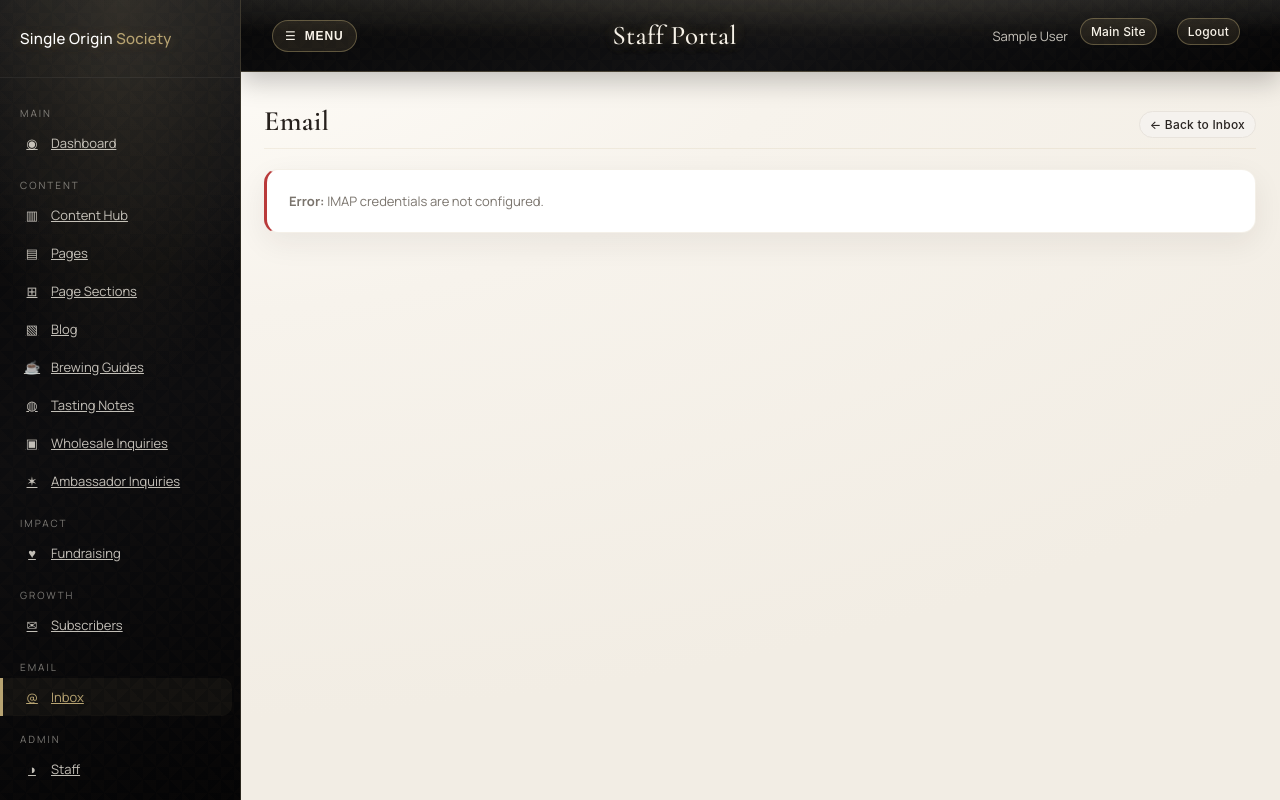
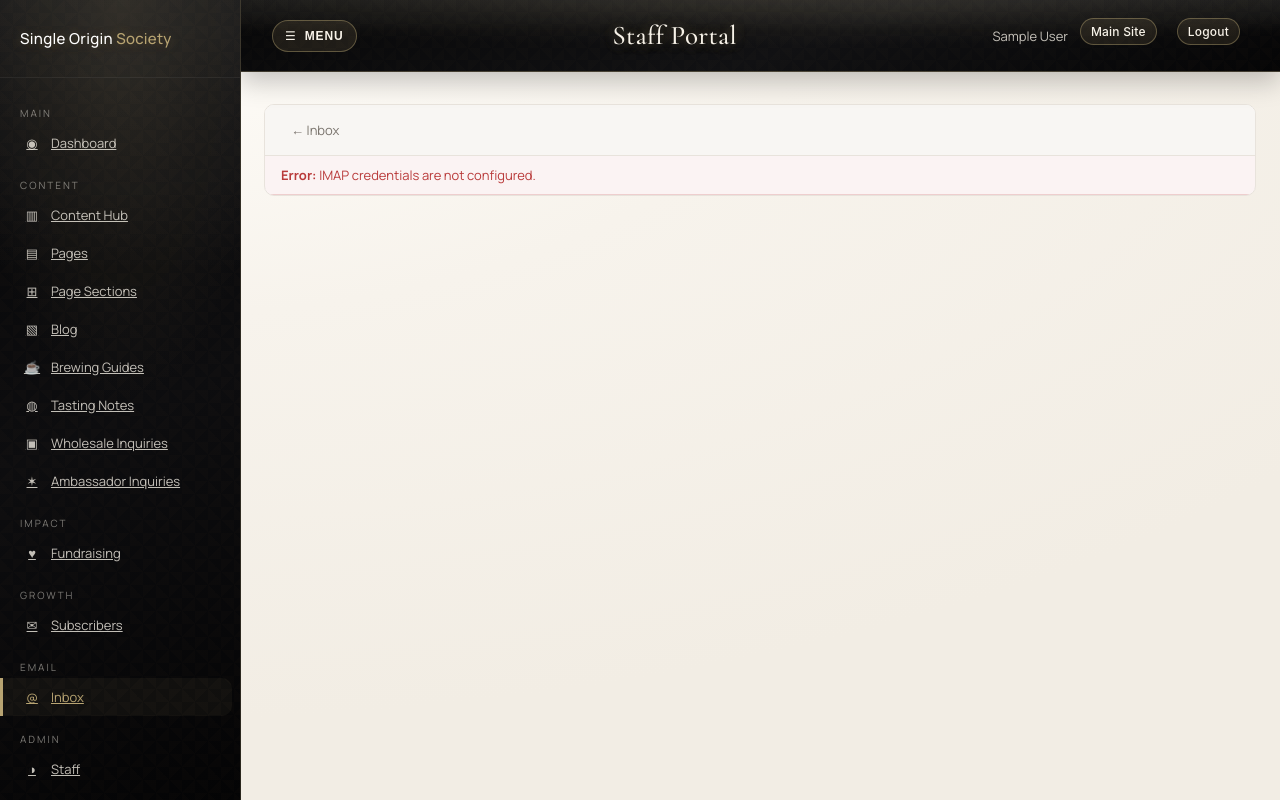
Before and after one commit to jeuanimo/Single-Origin-Society-frontend, a Django app: page /portal/email/1/ in a window 1280 px wide. Run offline with Django 5.2, Linux system fonts and the light colour scheme; the visitor is signed in with stand-in values (Sample User, id 1); some libraries are stand-ins or nearby versions.

Commit message:
Style email inbox and detail view to match Gmail layout with SOS palette

```diff
--- a/static/css/portal.css
+++ b/static/css/portal.css
@@ -1544,3 +1544,196 @@ body.portal-nav-collapsed .portal-main {
 .p-email-plain { white-space: pre-wrap; font-family: inherit; font-size: 14px; line-height: 1.6; padding: 24px; margin: 0; }
 
 .p-error-card { border-left: 3px solid var(--p-danger); }
+
+/* ─── Gmail-style Email UI ─── */
+.gm-wrap {
+  background: var(--p-card);
+  border: 1px solid var(--p-border);
+  border-radius: var(--p-radius-md);
+  overflow: hidden;
+  max-width: 100%;
+}
+
+/* Toolbar */
+.gm-toolbar {
+  display: flex;
+  align-items: center;
+  justify-content: space-between;
+  padding: 10px 16px;
+  border-bottom: 1px solid var(--p-border);
+  background: var(--p-bg);
+}
+.gm-toolbar-left { display: flex; align-items: center; gap: 12px; }
+.gm-toolbar-right { display: flex; align-items: center; gap: 12px; }
+.gm-refresh-btn {
+  width: 32px;
+  height: 32px;
+  border-radius: 50%;
+  display: flex;
+  align-items: center;
+  justify-content: center;
+  background: transparent;
+  color: var(--p-text-secondary);
+  font-size: 18px;
+  text-decoration: none;
+  transition: background 0.15s;
+}
+.gm-refresh-btn:hover { background: var(--p-gold-light); color: var(--p-gold); }
+.gm-account { font-size: 13px; color: var(--p-text-secondary); }
+.gm-count { font-size: 12px; color: var(--p-text-secondary); }
+.gm-back-btn {
+  font-size: 13px;
+  color: var(--p-text-secondary);
+  text-decoration: none;
+  padding: 6px 10px;
+  border-radius: var(--p-radius);
+  transition: background 0.15s;
+}
+.gm-back-btn:hover { background: var(--p-gold-light); color: var(--p-gold); }
+
+/* Error bar */
+.gm-error-bar {
+  padding: 10px 16px;
+  background: rgba(185, 58, 58, 0.06);
+  border-bottom: 1px solid rgba(185, 58, 58, 0.2);
+  font-size: 13px;
+  color: var(--p-danger);
+}
+
+/* Message list rows */
+.gm-list { display: flex; flex-direction: column; }
+.gm-row {
+  display: flex;
+  align-items: center;
+  padding: 0 16px;
+  height: 50px;
+  border-bottom: 1px solid var(--p-border);
+  text-decoration: none;
+  color: var(--p-text);
+  background: #f5f5f0;
+  gap: 12px;
+  transition: background 0.1s, box-shadow 0.1s;
+  cursor: pointer;
+}
+.gm-row:last-child { border-bottom: none; }
+.gm-row:hover { background: #ede8e0; box-shadow: inset 1px 0 0 var(--p-gold), inset -1px 0 0 var(--p-gold); }
+.gm-unread { background: #fff; font-weight: 600; }
+.gm-unread:hover { background: #faf8f4; }
+
+.gm-star {
+  color: var(--p-gold);
+  font-size: 14px;
+  flex-shrink: 0;
+  width: 20px;
+  text-align: center;
+}
+.gm-sender {
+  width: 180px;
+  flex-shrink: 0;
+  font-size: 13px;
+  overflow: hidden;
+  text-overflow: ellipsis;
+  white-space: nowrap;
+}
+.gm-subject-wrap {
+  flex: 1;
+  overflow: hidden;
+  display: flex;
+  align-items: center;
+  gap: 6px;
+  min-width: 0;
+}
+.gm-subject {
+  font-size: 13px;
+  overflow: hidden;
+  text-overflow: ellipsis;
+  white-space: nowrap;
+}
+.gm-date {
+  flex-shrink: 0;
+  font-size: 12px;
+  color: var(--p-text-secondary);
+  width: 80px;
+  text-align: right;
+}
+.gm-empty {
+  padding: 48px 24px;
+  text-align: center;
+  color: var(--p-text-secondary);
+  font-size: 14px;
+}
+
+/* Detail view */
+.gm-detail-wrap { padding: 24px 32px; }
+.gm-detail-subject {
+  font-size: 22px;
+  font-weight: 400;
+  color: var(--p-text);
+  margin: 0 0 20px;
+  padding-bottom: 12px;
+  border-bottom: 1px solid var(--p-border);
+}
+.gm-detail-header {
+  display: flex;
+  align-items: flex-start;
+  gap: 14px;
+  margin-bottom: 20px;
+}
+.gm-detail-avatar {
+  width: 40px;
+  height: 40px;
+  border-radius: 50%;
+  background: var(--p-gold);
+  color: #fff;
+  display: flex;
+  align-items: center;
+  justify-content: center;
+  font-size: 16px;
+  font-weight: 600;
+  flex-shrink: 0;
+}
+.gm-detail-meta { flex: 1; }
+.gm-detail-from { font-size: 14px; margin-bottom: 2px; }
+.gm-detail-to-date {
+  display: flex;
+  gap: 12px;
+  font-size: 12px;
+  color: var(--p-text-secondary);
+}
+.gm-detail-body {
+  border: 1px solid var(--p-border);
+  border-radius: var(--p-radius);
+  overflow: hidden;
+  margin-bottom: 24px;
+}
+.gm-iframe {
+  width: 100%;
+  min-height: 480px;
+  border: none;
+  display: block;
+}
+.gm-plain {
+  white-space: pre-wrap;
+  font-family: inherit;
+  font-size: 14px;
+  line-height: 1.7;
+  padding: 24px;
+  margin: 0;
+  color: var(--p-text);
+}
+.gm-detail-actions { display: flex; gap: 10px; }
+.gm-reply-btn {
+  display: inline-flex;
+  align-items: center;
+  gap: 6px;
+  padding: 8px 18px;
+  border: 1px solid var(--p-border);
+  border-radius: 20px;
+  font-size: 13px;
+  font-weight: 500;
+  color: var(--p-text);
+  text-decoration: none;
+  background: var(--p-card);
+  transition: background 0.15s, border-color 0.15s;
+}
+.gm-reply-btn:hover { background: var(--p-gold-light); border-color: var(--p-gold); color: var(--p-gold-dark); }
--- a/templates/portal/email/detail.html
+++ b/templates/portal/email/detail.html
@@ -1,38 +1,58 @@
 {% extends "portal/base.html" %}
-{% block title %}{% if message %}{{ message.subject }}{% else %}Email{% endif %}{% endblock %}
+{% block title %}
+  {% if message %}{{ message.subject }}{% else %}Email{% endif %}
+{% endblock title %}
 {% block content %}
-<div class="p-page-header">
-  <h2 class="p-page-title">Email</h2>
-  <a href="{% url 'portal:email_inbox' %}" class="p-btn p-btn-secondary p-btn-sm">← Back to Inbox</a>
+
+<div class="gm-wrap">
+
+  <div class="gm-toolbar">
+    <div class="gm-toolbar-left">
+      <a href="{% url 'portal:email_inbox' %}" class="gm-back-btn">← Inbox</a>
+    </div>
+    <div class="gm-toolbar-right">
+      {% if message %}
+      <a href="mailto:{{ message.from }}?subject=Re: {{ message.subject|urlencode }}" class="gm-reply-btn">↩ Reply</a>
+      {% endif %}
+    </div>
   </div>
 
   {% if error %}
-<div class="p-card" style="border-left: 3px solid var(--p-danger);">
-  <p class="p-muted p-no-margin"><strong>Error:</strong> {{ error }}</p>
+  <div class="gm-error-bar">
+    <strong>Error:</strong> {{ error }}
   </div>
   {% endif %}
 
   {% if message %}
-<div class="p-card p-mb-16">
-  <table class="p-email-meta-table">
-    <tr><td class="p-email-meta-label">From</td><td>{{ message.from }}</td></tr>
-    <tr><td class="p-email-meta-label">To</td><td>{{ message.to }}</td></tr>
-    <tr><td class="p-email-meta-label">Subject</td><td><strong>{{ message.subject }}</strong></td></tr>
-    <tr><td class="p-email-meta-label">Date</td><td>{{ message.date }}</td></tr>
-  </table>
+  <div class="gm-detail-wrap">
+
+    <h2 class="gm-detail-subject">{{ message.subject }}</h2>
+
+    <div class="gm-detail-header">
+      <div class="gm-detail-avatar">{{ message.from|first|upper }}</div>
+      <div class="gm-detail-meta">
+        <div class="gm-detail-from"><strong>{{ message.from }}</strong></div>
+        <div class="gm-detail-to-date">
+          <span class="gm-detail-to">to {{ message.to }}</span>
+          <span class="gm-detail-date">{{ message.date }}</span>
+        </div>
+      </div>
     </div>
 
-<div class="p-card p-email-body">
+    <div class="gm-detail-body">
       {% if message.is_html %}
-    <iframe srcdoc="{{ message.body|escape }}" class="p-email-iframe" sandbox="allow-same-origin"></iframe>
+        <iframe title="Email message body" srcdoc="{{ message.body|escape }}" class="gm-iframe" sandbox="allow-same-origin"></iframe>
       {% else %}
-    <pre class="p-email-plain">{{ message.body }}</pre>
+        <pre class="gm-plain">{{ message.body }}</pre>
       {% endif %}
     </div>
 
-<div class="p-form-actions">
-  <a href="mailto:{{ message.from }}?subject=Re: {{ message.subject|urlencode }}" class="p-btn p-btn-primary">Reply in Email Client</a>
-  <a href="{% url 'portal:email_inbox' %}" class="p-btn p-btn-secondary">Back to Inbox</a>
+    <div class="gm-detail-actions">
+      <a href="mailto:{{ message.from }}?subject=Re: {{ message.subject|urlencode }}" class="gm-reply-btn">↩ Reply</a>
+    </div>
+
   </div>
   {% endif %}
-{% endblock %}
+
+</div>
+{% endblock content %}
```
Also changed, not shown: templates/portal/email/inbox.html (+28 -28 lines). Lines whose indentation alone changed are shown as unchanged.
